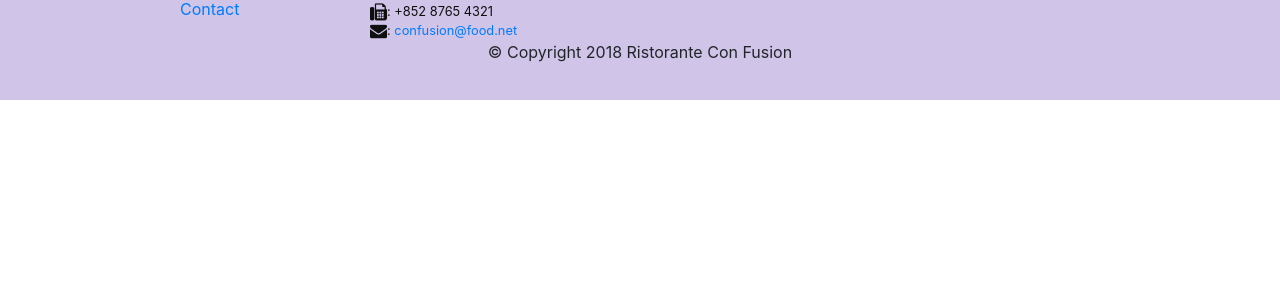
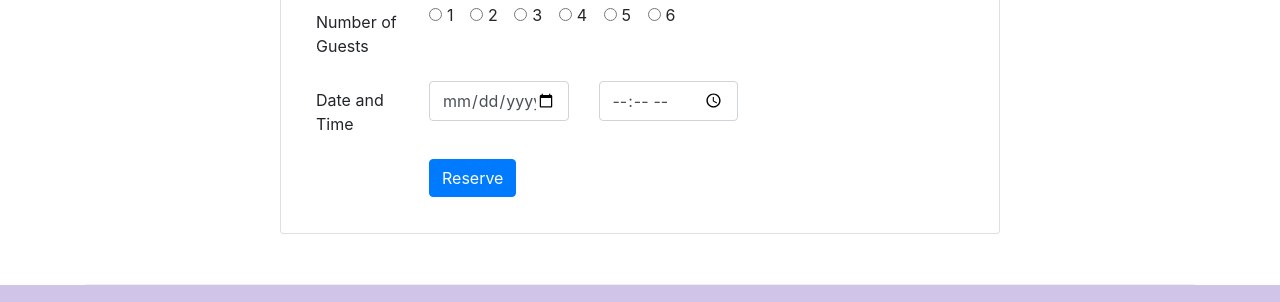
Before and after one commit to allouf/bootstrap4, a website: page index.html in a window 1280 px wide. Shown: the part 2062-2364 px from the top of the page. Before the commit the page ends 2162 px from the top, so only its background shows below. Drawn offline with nearby package versions, Linux system fonts and the light colour scheme.

Commit message:
Update index.html

```diff
--- a/index.html
+++ b/index.html
@@ -221,18 +221,9 @@
                     <a class="carousel-control-next" href="#mycarousel" role="button" data-slide="next">
                         <span class="carousel-control-next-icon"></span>
                     </a>
-                    <div class="btn-group" id="carouselButton">
-                      <button class="btn btn-danger btn-sm" id="carousel-pause">
-                        <span class="fa fa-pause"></span>
-                      </button>
-                      <button class="btn btn-danger btn-sm" id="carousel-play">
-                        <span class="fa fa-play"></span>
-                      </button>
-                  </div>
                 </div>
              </div>
         </div>
-
         <div class="row row-content align-items-center">
             <div class="col-12 col-sm-4 order-sm-last col-md-3">
                 <h3>Our Lipsmacking Culinary Creations</h3>
@@ -289,6 +280,60 @@
             </div>
         </div>
 
+        <div class="row row-content align-items-center">
+            <div class="col col-sm">
+                <div class="card col-12 col-sm-8 offset-sm-2">
+                    <h3 class="card-header bg-warning text-white">Reserve a Table</h3>
+                    <div class="card-body" id="reserveform">
+                        <form>
+                            <div class="form-group row">
+                                <label for="numberOfGuests" class="col-md-2 col-form-label">Number of Guests</label>
+                                <div class="col col-md align-items-center">
+                                    <div class="form-check form-check-inline">
+                                        <input class="form-check-input" type="radio" name="RadioOptions" id="Radio1" value="1">
+                                        <label class="form-check-label" for="Radio1">1</label>
+                                    </div>
+                                    <div class="form-check form-check-inline">
+                                    <input class="form-check-input" type="radio" name="RadioOptions" id="Radio2" value="2">
+                                    <label class="form-check-label" for="Radio2">2</label>
+                                    </div>
+                                    <div class="form-check form-check-inline">
+                                    <input class="form-check-input" type="radio" name="RadioOptions" id="Radio3" value="3">
+                                    <label class="form-check-label" for="Radio3">3</label>
+                                    </div>
+                                    <div class="form-check form-check-inline">
+                                    <input class="form-check-input" type="radio" name="RadioOptions" id="Radio4" value="4">
+                                    <label class="form-check-label" for="Radio4">4</label>
+                                    </div>
+                                    <div class="form-check form-check-inline">
+                                    <input class="form-check-input" type="radio" name="RadioOptions" id="Radio5" value="5">
+                                    <label class="form-check-label" for="Radio5">5</label>
+                                    </div>
+                                    <div class="form-check form-check-inline">
+                                    <input class="form-check-input" type="radio" name="RadioOptions" id="Radio6" value="6">
+                                    <label class="form-check-label" for="Radio6">6</label>
+                                    </div>
+                                </div>
+                            </div>
+                            <div class="form-group row">
+                                <label for="Time" class="col-12 col-md-2 col-form-label">Date and Time</label>
+                                <div class="col-12 col-md-3">
+                                    <input type="date" class="form-control" id="date" name="date" placeholder="Date">
+                                </div>
+                                <div class="col-12 col-md-3">
+                                    <input type="time" class="form-control" id="Time" name="Time" placeholder="Time">
+                                </div>
+                            </div>
+                            <div class="form-group row">
+                                <div class="offset-md-2 col-md-8">
+                                    <button type="submit" class="btn btn-primary">Reserve</button>
+                                </div>
+                            </div>
+                        </form>
+                    </div>
+                </div>
+            </div>
+        </div>
     </div>
 
     <footer class="footer">
@@ -337,17 +382,6 @@
     <script src="node_modules/jquery/dist/jquery.slim.min.js"></script>
     <script src="node_modules/popper.js/dist/umd/popper.min.js"></script>
     <script src="node_modules/bootstrap/dist/js/bootstrap.min.js"></script>
-    <script>
-      $(document).ready(function(){
-          $("#mycarousel").carousel( { interval: 2000 } );
-          $("#carousel-pause").click(function(){
-              $("#mycarousel").carousel('pause');
-          });
-          $("#carousel-play").click(function(){
-              $("#mycarousel").carousel('cycle');
-          });
-      });
-    </script>
 </body>
 
 </html>
```
